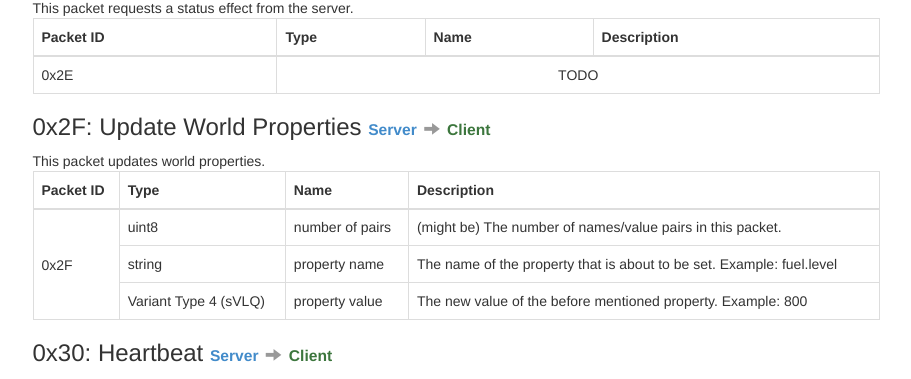
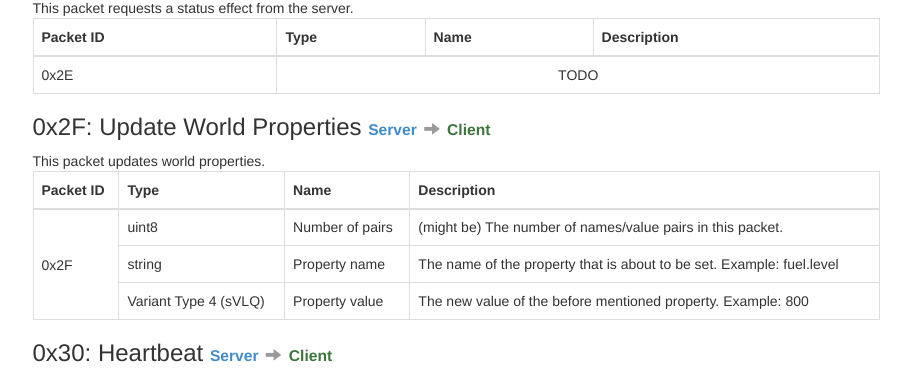
Before and after one commit to ddevault/starbound-dev, a Jekyll site: the page built from networking/index.md, in a window 1280 px wide and 900 px high, scrolled down 9006 px. Shown: the part 407-786 px from the top of the window, without its empty margins (330-1241 px from the left). Built offline with Jekyll 4.4.1, drawn with Linux system fonts in a browser that asks for light colours; Markdown is read by kramdown in place of the engine named in the settings.

Commit message:
fixes lower case issues

```diff
--- a/networking/index.md
+++ b/networking/index.md
@@ -1119,17 +1119,17 @@ This packet updates world properties.
         <tr><td rowspan="4">0x2F</td></tr>
         <tr>
             <td>uint8</td>
-            <td>number of pairs</td>
+            <td>Number of pairs</td>
             <td>(might be) The number of names/value pairs in this packet.</td>
         </tr>
         <tr>
             <td>string</td>
-            <td>property name</td>
+            <td>Property name</td>
             <td>The name of the property that is about to be set. Example: fuel.level</td>
         </tr>
         <tr>
             <td>Variant Type 4 (sVLQ)</td>
-            <td>property value</td>
+            <td>Property value</td>
             <td>The new value of the before mentioned property. Example: 800 </td>
         </tr>
     </tbody>
```
